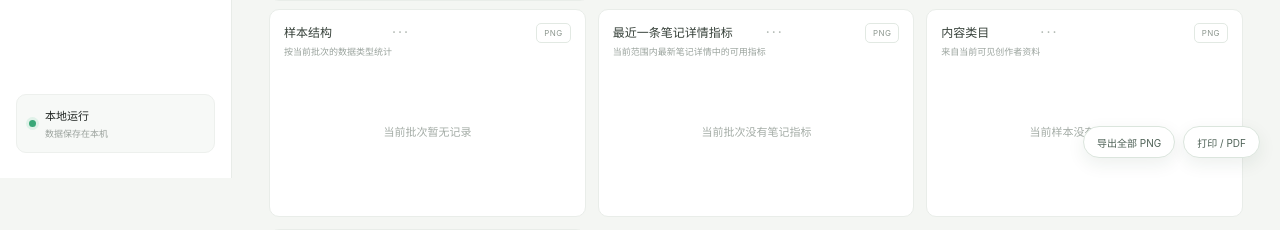
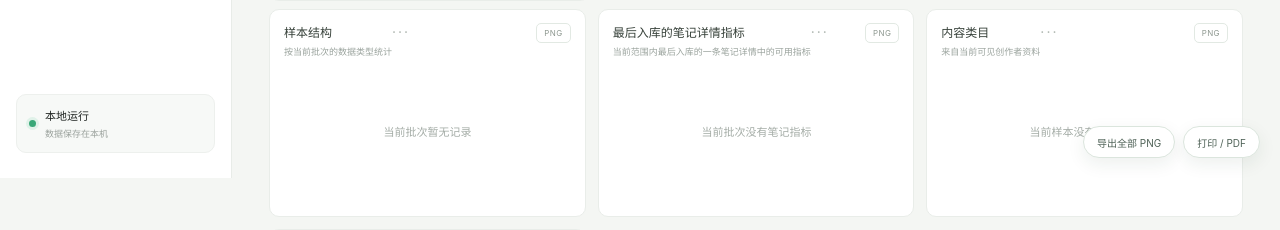
Before and after one commit to Vio-wit/CreatorScope, a Flask app: page / in a window 1280 px wide. Shown: the part 622-852 px from the top of the page. Run offline with Flask 3, Linux system fonts and the light colour scheme; data that the repository does not hold is empty; some libraries are stand-ins or nearby versions.

Commit message:
fix: clarify note metric selection

```diff
--- a/templates/index.html
+++ b/templates/index.html
@@ -109,7 +109,7 @@
           <div class="chart" id="typeChart"></div>
         </article>
         <article class="chart-card">
-          <div class="card-heading"><div><h2>最近一条笔记详情指标</h2><p>当前范围内最新笔记详情中的可用指标</p></div><span class="card-menu">···</span></div>
+          <div class="card-heading"><div><h2>最后入库的笔记详情指标</h2><p>当前范围内最后入库的一条笔记详情中的可用指标</p></div><span class="card-menu">···</span></div>
           <div class="chart" id="noteChart"></div>
         </article>
         <article class="chart-card" hidden>
```
